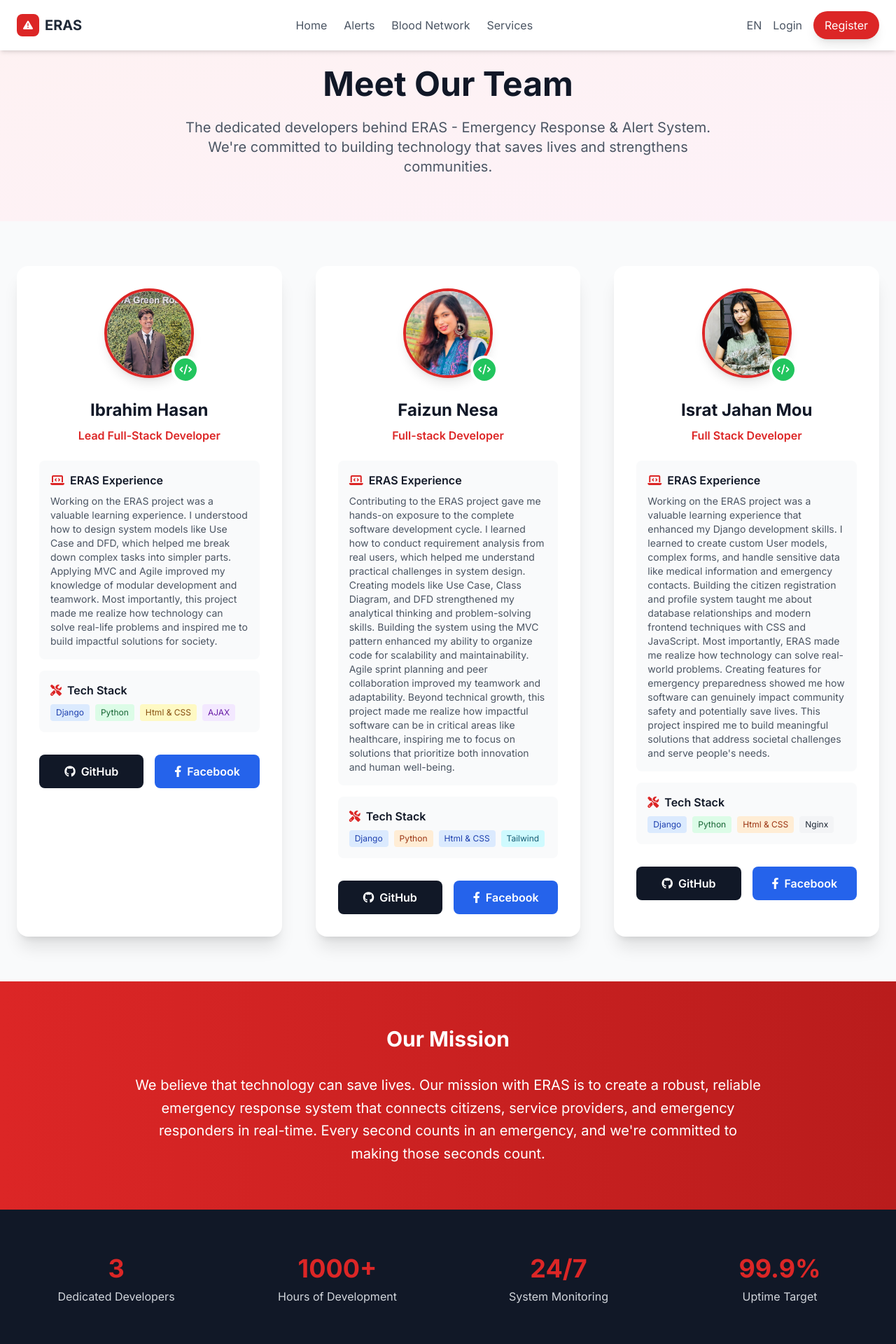
After one commit to ibrahim-hasan5/ERAS, a Django app: page /about_us/ in a window 1280 px wide. The commit adds this page. Shown: the top 1920 px of the page at 70% size. Run offline with Django 5.2, Linux system fonts and the light colour scheme; some libraries are stand-ins or nearby versions.

Commit message:
Created About Us Section

```diff
--- a/eras/eras/urls.py
+++ b/eras/eras/urls.py
@@ -23,6 +23,7 @@ from .import views
 urlpatterns = [
     path('admin/', admin.site.urls),
     path('',views.homepage,name='homepage'),
+    path('about_us/',views.about_us,name='about_us'),
     path('accounts/', include('accounts.urls')),
     path('disasters/', include('disasters.urls')),
 ]
--- a/eras/eras/views.py
+++ b/eras/eras/views.py
@@ -3,3 +3,6 @@ from django.shortcuts import render
 
 def homepage(request):
     return render(request, 'homepage.html')
+
+def about_us(request):
+    return render(request, 'about_us.html')
--- /dev/null
+++ b/eras/templates/about_us.html
@@ -0,0 +1,341 @@
+{% load static %}
+<!DOCTYPE html>
+<html lang="en">
+<head>
+    <meta charset="UTF-8">
+    <meta name="viewport" content="width=device-width, initial-scale=1.0">
+    <title>About Us - ERAS</title>
+    <!-- Font Awesome for icons -->
+    <link rel="stylesheet" href="https://cdnjs.cloudflare.com/ajax/libs/font-awesome/6.4.0/css/all.min.css">
+    <!-- Google Fonts for "Inter" -->
+    <link rel="preconnect" href="https://fonts.googleapis.com">
+    <link rel="preconnect" href="https://fonts.gstatic.com" crossorigin>
+    <link href="https://fonts.googleapis.com/css2?family=Inter:wght@400;500;600;700&display=swap" rel="stylesheet">
+    <!-- Tailwind CSS CDN -->
+    <script src="https://cdn.tailwindcss.com"></script>
+    <script>
+        tailwind.config = {
+            theme: {
+                extend: {
+                    colors: {
+                        'custom-red': '#dc2626'
+                    }
+                }
+            }
+        }
+    </script>
+</head>
+<body class="bg-gray-50 text-gray-800 font-['Inter']">
+    <!-- Header & Navigation -->
+    <header class="bg-white shadow-md fixed w-full top-0 left-0 z-50">
+        <nav class="container mx-auto px-6 py-4 flex items-center justify-between">
+            <div class="flex items-center space-x-2">
+                <div class="w-8 h-8 bg-custom-red rounded-lg flex items-center justify-center">
+                    <i class="fas fa-exclamation-triangle text-white text-sm"></i>
+                </div>
+                <span class="text-xl font-bold text-gray-800">ERAS</span>
+            </div>
+            <div class="hidden md:flex items-center space-x-6">
+               <a href="{% url 'homepage' %}" class="text-gray-600 hover:text-custom-red transition duration-300">Home</a>
+    <a href="{% url 'disasters:disaster_list' %}" class="text-gray-600 hover:text-custom-red transition duration-300">Alerts</a>
+    <a href="#" class="text-gray-600 hover:text-custom-red transition duration-300">Blood Network</a>
+    <a href="{% url 'service_provider_directory' %}" class="text-gray-600 hover:text-custom-red transition duration-300">Services</a>
+    {% if user.is_authenticated and user.user_type == 'citizen' %}
+        <a href="{% url 'citizen_dashboard' %}" class="text-gray-600 hover:text-custom-red transition duration-300">Dashboard</a>
+    {% elif user.is_authenticated and user.user_type == 'service_provider' %}
+        <a href="{% url 'service_provider_dashboard' %}" class="text-gray-600 hover:text-custom-red transition duration-300">Dashboard</a>
+    {% endif %}
+            </div>
+            <div class="flex items-center space-x-4">
+                      <a href="#" class="text-gray-600 hover:text-custom-red transition duration-300">EN</a>
+                {% if user.is_authenticated %}
+        <span class="text-gray-600">Welcome, {{ user.username }}</span>
+                    {% if user.user_type == 'citizen' %}
+                        <a href="{% url 'citizen_profile_setup' %}" class="text-gray-600 hover:text-custom-red transition duration-300">Profile</a>
+                    {% endif %}
+                    <a href="{% url 'logout' %}" class="bg-custom-red text-white py-2 px-4 rounded-full shadow-lg hover:bg-red-700 transition duration-300">Logout</a>
+                {% else %}
+                    <a href="{% url 'login' %}" class="text-gray-600 hover:text-custom-red transition duration-300">Login</a>
+                    <a href="{% url 'register_choice' %}" class="bg-custom-red text-white py-2 px-4 rounded-full shadow-lg hover:bg-red-700 transition duration-300">Register</a>
+                {% endif %}
+            </div>
+        </nav>
+    </header>
+
+    <!-- Hero Section -->
+    <section class="pt-24 pb-16 bg-gradient-to-br from-red-50 to-pink-50">
+        <div class="container mx-auto px-6 text-center">
+            <h1 class="text-4xl lg:text-5xl font-bold text-gray-900 mb-6">Meet Our Team</h1>
+            <p class="text-xl text-gray-600 max-w-3xl mx-auto">
+                The dedicated developers behind ERAS - Emergency Response & Alert System.
+                We're committed to building technology that saves lives and strengthens communities.
+            </p>
+        </div>
+    </section>
+
+    <!-- Contributors Section -->
+    <section class="py-16">
+        <div class="container mx-auto px-6">
+            <div class="grid grid-cols-1 lg:grid-cols-3 gap-12">
+
+                <!-- Contributor 1 -->
+                <div class="bg-white rounded-2xl shadow-xl p-8 transform hover:scale-105 transition-all duration-300 hover:shadow-2xl">
+                    <div class="text-center mb-6">
+                        <div class="relative inline-block mb-6">
+                            <img src="{% static 'assets/img/Ibrahim.jpeg' %}"
+                                 alt="Ibrahim Hasan"
+                                 class="w-32 h-32 rounded-full object-cover mx-auto border-4 border-custom-red shadow-lg">
+                            <div class="absolute -bottom-2 -right-2 w-10 h-10 bg-green-500 rounded-full border-4 border-white flex items-center justify-center">
+                                <i class="fas fa-code text-white text-sm"></i>
+                            </div>
+                        </div>
+                        <h3 class="text-2xl font-bold text-gray-900 mb-2">Ibrahim Hasan</h3>
+                        <p class="text-custom-red font-semibold mb-4">Lead Full-Stack Developer</p>
+                    </div>
+
+                    <div class="space-y-4 mb-8">
+                        <div class="bg-gray-50 rounded-lg p-4">
+                            <h4 class="font-semibold text-gray-900 mb-2 flex items-center">
+                                <i class="fas fa-laptop-code text-custom-red mr-2"></i>
+                                ERAS Experience
+                            </h4>
+                            <p class="text-gray-600 text-sm">
+                               Working on the ERAS project was a valuable learning experience. I understood how to design system models like Use Case and DFD, which helped me break down complex tasks into simpler parts. Applying MVC and Agile improved my knowledge of modular development and teamwork. Most importantly, this project made me realize how technology can solve real-life problems and inspired me to build impactful solutions for society.
+                            </p>
+                        </div>
+
+                        <div class="bg-gray-50 rounded-lg p-4">
+                            <h4 class="font-semibold text-gray-900 mb-2 flex items-center">
+                                <i class="fas fa-tools text-custom-red mr-2"></i>
+                                Tech Stack
+                            </h4>
+                            <div class="flex flex-wrap gap-2">
+                                <span class="bg-blue-100 text-blue-800 text-xs px-2 py-1 rounded">Django</span>
+                                <span class="bg-green-100 text-green-800 text-xs px-2 py-1 rounded">Python</span>
+                                <span class="bg-yellow-100 text-yellow-800 text-xs px-2 py-1 rounded">Html & CSS</span>
+                                <span class="bg-purple-100 text-purple-800 text-xs px-2 py-1 rounded">AJAX</span>
+                            </div>
+                        </div>
+                    </div>
+
+                    <div class="flex space-x-4">
+                        <a href="https://github.com/ibrahim-hasan5" target="_blank"
+                           class="flex-1 bg-gray-900 text-white py-3 px-4 rounded-lg hover:bg-gray-800 transition duration-300 flex items-center justify-center space-x-2">
+                            <i class="fab fa-github"></i>
+                            <span class="font-semibold">GitHub</span>
+                        </a>
+                        <a href="https://www.facebook.com/share/172qEgaaKd/?mibextid=wwXIfr" target="_blank"
+                           class="flex-1 bg-blue-600 text-white py-3 px-4 rounded-lg hover:bg-blue-700 transition duration-300 flex items-center justify-center space-x-2">
+                            <i class="fab fa-facebook-f"></i>
+                            <span class="font-semibold">Facebook</span>
+                        </a>
+                    </div>
+                </div>
+
+                <!-- Contributor 2 -->
+                <div class="bg-white rounded-2xl shadow-xl p-8 transform hover:scale-105 transition-all duration-300 hover:shadow-2xl">
+                    <div class="text-center mb-6">
+                        <div class="relative inline-block mb-6">
+                            <img src="{% static 'assets/img/orin.png' %}"
+                                 alt="Faizun Nesa"
+                                 class="w-32 h-32 rounded-full object-cover mx-auto border-4 border-custom-red shadow-lg">
+                              <div class="absolute -bottom-2 -right-2 w-10 h-10 bg-green-500 rounded-full border-4 border-white flex items-center justify-center">
+                                <i class="fas fa-code text-white text-sm"></i>
+                            </div>
+                        </div>
+                        <h3 class="text-2xl font-bold text-gray-900 mb-2">Faizun Nesa</h3>
+                        <p class="text-custom-red font-semibold mb-4">Full-stack Developer</p>
+                    </div>
+
+                    <div class="space-y-4 mb-8">
+                        <div class="bg-gray-50 rounded-lg p-4">
+                            <h4 class="font-semibold text-gray-900 mb-2 flex items-center">
+                                <i class="fas fa-laptop-code text-custom-red mr-2"></i>
+                                ERAS Experience
+                            </h4>
+                            <p class="text-gray-600 text-sm">
+                                Contributing to the ERAS project gave me hands-on exposure to the complete software development cycle. I learned how to conduct requirement analysis from real users, which helped me understand practical challenges in system design. Creating models like Use Case, Class Diagram, and DFD strengthened my analytical thinking and problem-solving skills. Building the system using the MVC pattern enhanced my ability to organize code for scalability and maintainability. Agile sprint planning and peer collaboration improved my teamwork and adaptability. Beyond technical growth, this project made me realize how impactful software can be in critical areas like healthcare, inspiring me to focus on solutions that prioritize both innovation and human well-being.
+                            </p>
+                        </div>
+
+                        <div class="bg-gray-50 rounded-lg p-4">
+                            <h4 class="font-semibold text-gray-900 mb-2 flex items-center">
+                                <i class="fas fa-tools text-custom-red mr-2"></i>
+                                Tech Stack
+                            </h4>
+                            <div class="flex flex-wrap gap-2">
+                                <span class="bg-blue-100 text-blue-800 text-xs px-2 py-1 rounded">Django</span>
+                                <span class="bg-orange-100 text-orange-800 text-xs px-2 py-1 rounded">Python</span>
+                                <span class="bg-blue-100 text-blue-800 text-xs px-2 py-1 rounded">Html & CSS</span>
+                                <span class="bg-cyan-100 text-cyan-800 text-xs px-2 py-1 rounded">Tailwind</span>
+                            </div>
+                        </div>
+                    </div>
+
+                    <div class="flex space-x-4">
+                        <a href="https://github.com/Faizun12" target="_blank"
+                           class="flex-1 bg-gray-900 text-white py-3 px-4 rounded-lg hover:bg-gray-800 transition duration-300 flex items-center justify-center space-x-2">
+                            <i class="fab fa-github"></i>
+                            <span class="font-semibold">GitHub</span>
+                        </a>
+                        <a href="https://www.facebook.com/share/17CLcZNHBT/?mibextid=wwXIfr" target="_blank"
+                           class="flex-1 bg-blue-600 text-white py-3 px-4 rounded-lg hover:bg-blue-700 transition duration-300 flex items-center justify-center space-x-2">
+                            <i class="fab fa-facebook-f"></i>
+                            <span class="font-semibold">Facebook</span>
+                        </a>
+                    </div>
+                </div>
+
+                <!-- Contributor 3 -->
+                <div class="bg-white rounded-2xl shadow-xl p-8 transform hover:scale-105 transition-all duration-300 hover:shadow-2xl">
+                    <div class="text-center mb-6">
+                        <div class="relative inline-block mb-6">
+                            <img src="{% static 'assets/img/mou.jpeg' %}"
+                                 alt="Israt Jahan Mou"
+                                 class="w-32 h-32 rounded-full object-cover mx-auto border-4 border-custom-red shadow-lg">
+                               <div class="absolute -bottom-2 -right-2 w-10 h-10 bg-green-500 rounded-full border-4 border-white flex items-center justify-center">
+                                <i class="fas fa-code text-white text-sm"></i>
+                            </div>
+                        </div>
+                        <h3 class="text-2xl font-bold text-gray-900 mb-2">Israt Jahan Mou</h3>
+                        <p class="text-custom-red font-semibold mb-4">Full Stack Developer</p>
+                    </div>
+
+                    <div class="space-y-4 mb-8">
+                        <div class="bg-gray-50 rounded-lg p-4">
+                            <h4 class="font-semibold text-gray-900 mb-2 flex items-center">
+                                <i class="fas fa-laptop-code text-custom-red mr-2"></i>
+                                ERAS Experience
+                            </h4>
+                            <p class="text-gray-600 text-sm">
+                               Working on the ERAS project was a valuable learning experience that enhanced my Django development skills. I learned to create custom User models, complex forms, and handle sensitive data like medical information and emergency contacts. Building the citizen registration and profile system taught me about database relationships and modern frontend techniques with CSS and JavaScript.
+Most importantly, ERAS made me realize how technology can solve real-world problems. Creating features for emergency preparedness showed me how software can genuinely impact community safety and potentially save lives. This project inspired me to build meaningful solutions that address societal challenges and serve people's needs.
+                            </p>
+                        </div>
+
+                        <div class="bg-gray-50 rounded-lg p-4">
+                            <h4 class="font-semibold text-gray-900 mb-2 flex items-center">
+                                <i class="fas fa-tools text-custom-red mr-2"></i>
+                                Tech Stack
+                            </h4>
+                            <div class="flex flex-wrap gap-2">
+                                <span class="bg-blue-100 text-blue-800 text-xs px-2 py-1 rounded">Django</span>
+                                <span class="bg-green-100 text-green-800 text-xs px-2 py-1 rounded">Python</span>
+                                <span class="bg-orange-100 text-orange-800 text-xs px-2 py-1 rounded">Html & CSS</span>
+                                <span class="bg-gray-100 text-gray-800 text-xs px-2 py-1 rounded">Nginx</span>
+                            </div>
+                        </div>
+                    </div>
+
+                    <div class="flex space-x-4">
+                        <a href="https://github.com/IsratMou" target="_blank"
+                           class="flex-1 bg-gray-900 text-white py-3 px-4 rounded-lg hover:bg-gray-800 transition duration-300 flex items-center justify-center space-x-2">
+                            <i class="fab fa-github"></i>
+                            <span class="font-semibold">GitHub</span>
+                        </a>
+                        <a href="https://www.facebook.com/share/1CUNXbSBhT/?mibextid=wwXIfr" target="_blank"
+                           class="flex-1 bg-blue-600 text-white py-3 px-4 rounded-lg hover:bg-blue-700 transition duration-300 flex items-center justify-center space-x-2">
+                            <i class="fab fa-facebook-f"></i>
+                            <span class="font-semibold">Facebook</span>
+                        </a>
+                    </div>
+                </div>
+            </div>
+        </div>
+    </section>
+
+    <!-- Mission Statement -->
+    <section class="py-16 bg-gradient-to-r from-custom-red to-red-700 text-white">
+        <div class="container mx-auto px-6 text-center">
+            <h2 class="text-3xl font-bold mb-8">Our Mission</h2>
+            <p class="text-xl max-w-4xl mx-auto leading-relaxed">
+                We believe that technology can save lives. Our mission with ERAS is to create a robust,
+                reliable emergency response system that connects citizens, service providers, and emergency
+                responders in real-time. Every second counts in an emergency, and we're committed to making
+                those seconds count.
+            </p>
+        </div>
+    </section>
+
+    <!-- Stats Section -->
+    <section class="py-16 bg-gray-900 text-white">
+        <div class="container mx-auto px-6">
+            <div class="grid grid-cols-1 md:grid-cols-4 gap-8 text-center">
+                <div>
+                    <div class="text-4xl font-bold text-custom-red mb-2">3</div>
+                    <div class="text-gray-300">Dedicated Developers</div>
+                </div>
+                <div>
+                    <div class="text-4xl font-bold text-custom-red mb-2">1000+</div>
+                    <div class="text-gray-300">Hours of Development</div>
+                </div>
+                <div>
+                    <div class="text-4xl font-bold text-custom-red mb-2">24/7</div>
+                    <div class="text-gray-300">System Monitoring</div>
+                </div>
+                <div>
+                    <div class="text-4xl font-bold text-custom-red mb-2">99.9%</div>
+                    <div class="text-gray-300">Uptime Target</div>
+                </div>
+            </div>
+        </div>
+    </section>
+
+    <!-- Contact Section -->
+    <section class="py-16 bg-gray-50">
+        <div class="container mx-auto px-6 text-center">
+            <h2 class="text-3xl font-bold text-gray-900 mb-8">Get In Touch</h2>
+            <p class="text-xl text-gray-600 mb-8 max-w-2xl mx-auto">
+                Have questions about ERAS or want to contribute to our mission?
+                We'd love to hear from you.
+            </p>
+            <a href="mailto:team@eras.com"
+               class="inline-flex items-center space-x-2 bg-custom-red text-white py-3 px-8 rounded-full shadow-lg hover:bg-red-700 transition duration-300 font-semibold">
+                <i class="fas fa-envelope"></i>
+                <span>Contact Our Team</span>
+            </a>
+        </div>
+    </section>
+
+    <!-- Footer -->
+    <footer class="bg-gray-900 text-gray-300 py-12">
+        <div class="container mx-auto px-6 grid grid-cols-1 sm:grid-cols-2 lg:grid-cols-4 gap-8">
+            <div>
+                <h3 class="text-lg font-bold text-white mb-4">ERAS</h3>
+                <p class="text-sm">Providing real-time emergency alerts and vital community services to keep you safe.</p>
+            </div>
+            <div>
+                <h3 class="text-lg font-bold text-white mb-4">Quick Links</h3>
+                <ul class="text-sm space-y-2">
+                    <li><a href="#" class="hover:text-white transition duration-300">Home</a></li>
+                    <li><a href="#" class="hover:text-white transition duration-300">About Us</a></li>
+                    <li><a href="#" class="hover:text-white transition duration-300">Services</a></li>
+                    <li><a href="#" class="hover:text-white transition duration-300">Contact</a></li>
+                </ul>
+            </div>
+            <div>
+                <h3 class="text-lg font-bold text-white mb-4">Support</h3>
+                <ul class="text-sm space-y-2">
+                    <li><a href="#" class="hover:text-white transition duration-300">FAQ</a></li>
+                    <li><a href="#" class="hover:text-white transition duration-300">Help Center</a></li>
+                    <li><a href="#" class="hover:text-white transition duration-300">Privacy Policy</a></li>
+                    <li><a href="#" class="hover:text-white transition duration-300">Terms of Service</a></li>
+                </ul>
+            </div>
+            <div>
+                <h3 class="text-lg font-bold text-white mb-4">Follow Us</h3>
+                <div class="flex space-x-4">
+                    <a href="#" class="text-gray-400 hover:text-white transition duration-300"><i class="fab fa-facebook-f"></i></a>
+                    <a href="#" class="text-gray-400 hover:text-white transition duration-300"><i class="fab fa-twitter"></i></a>
+                    <a href="#" class="text-gray-400 hover:text-white transition duration-300"><i class="fab fa-linkedin-in"></i></a>
+                    <a href="#" class="text-gray-400 hover:text-white transition duration-300"><i class="fab fa-youtube"></i></a>
+                </div>
+            </div>
+        </div>
+        <div class="text-center mt-8 border-t border-gray-700 pt-6 text-sm">
+            &copy; 2025 Emergency Response & Alert System. All Rights Reserved.
+        </div>
+    </footer>
+
+</body>
+</html>
--- a/eras/templates/homepage.html
+++ b/eras/templates/homepage.html
@@ -407,7 +407,7 @@
                 <h3 class="text-lg font-bold text-white mb-4">Quick Links</h3>
                 <ul class="text-sm space-y-2">
                     <li><a href="#" class="hover:text-white transition duration-300">Home</a></li>
-                    <li><a href="#" class="hover:text-white transition duration-300">About Us</a></li>
+                    <li><a href="{% url 'about_us' %}" class="hover:text-white transition duration-300">About Us</a></li>
                     <li><a href="#" class="hover:text-white transition duration-300">Services</a></li>
                     <li><a href="#" class="hover:text-white transition duration-300">Contact</a></li>
                 </ul>
```
Also changed, not shown: eras/static/assets/img/Ibrahim.jpeg (added), eras/static/assets/img/mou.jpeg (added), eras/static/assets/img/orin.png (added).
